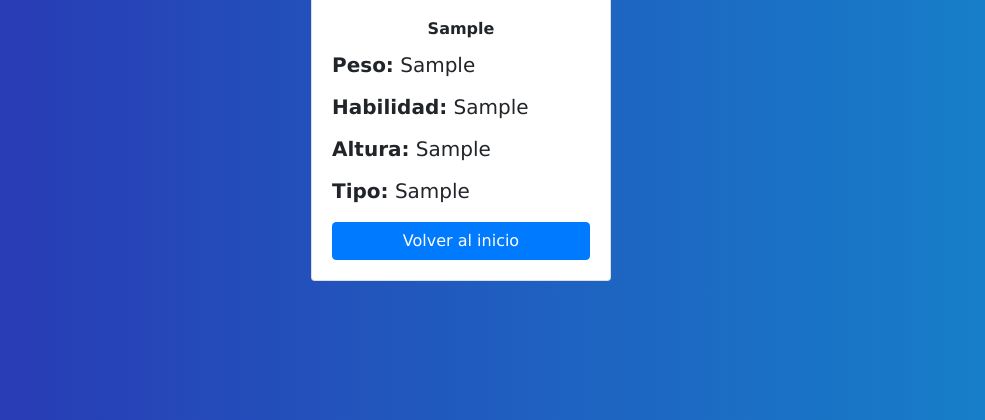
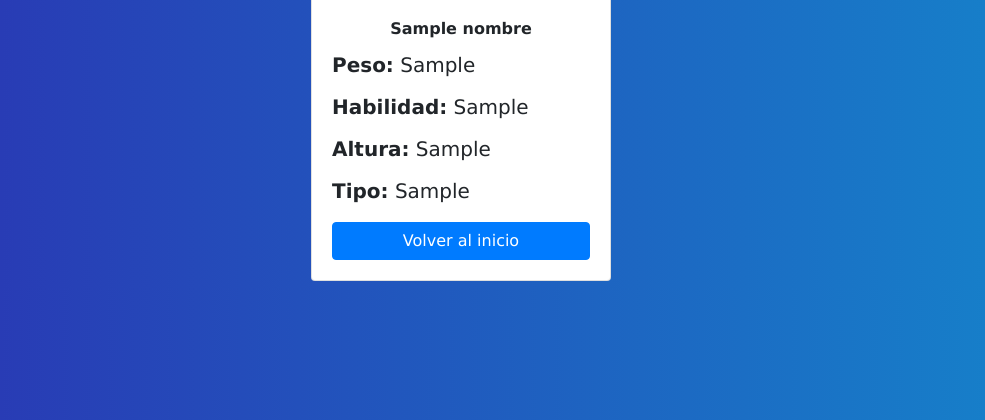
Before and after one commit to Erinxon/app_web__flask_python, a Flask app: template templates/lista.html in a window 1280 px wide. Shown: the part 352-772 px from the top of the page, without its empty margins (147-1132 px from the left). Run offline with Flask 2, Linux system fonts and the light colour scheme; the template is opened without the code that fills it: most values are stand-ins (such as "Sample title", 1, 10 or a date in 2020); some libraries are stand-ins or nearby versions.

Commit message:
Segundo Commit

```diff
--- a/app.py
+++ b/app.py
@@ -10,7 +10,6 @@ import datetime
 app = Flask(__name__)
 app.secret_key = "mysecretkey"
 app.url_map.strict_slashes = False
-
 
 @app.route('/')
 def index():
@@ -47,11 +46,11 @@ def lista():
 
             img = buscar_informacion['sprites']['front_default']
 
-            return render_template('lista.html', n=nombre, p=peso, h=habilidad, a=altura, t=tipo, i=img)
+            return render_template('lista.html', nombre=nombre, p=peso, h=habilidad, a=altura, t=tipo, i=img)
         else:
-            return render_template('lista.html', n=None, p=False)
+            return render_template('lista.html', nombre=None)
     except:
-        return render_template('lista.html', n=None, p=False)
+        return render_template('lista.html', nombre=None)
 
 
 app.run(debug=True)
--- /dev/null
+++ b/static/app.js
@@ -0,0 +1,13 @@
+const botonBuscar = document.querySelector('#buscar');
+
+
+if(botonBuscar){
+    botonBuscar.addEventListener('click', function(e){
+        console.log('Click en buscar pokemon');
+        botonBuscar.innerHTML = `<div class="spinner-border text-light" role="status">
+        <span class="sr-only">calgando</span>
+        </div>`;
+        botonBuscar.disabled = false
+        e.stopPropagation();
+    });
+}
--- a/templates/index.html
+++ b/templates/index.html
@@ -9,8 +9,9 @@
           <input type="text" class="form-control" name="nombre_pokemon" placeholder="Escriba el nombre del pokemon">
         </div>
         <div class="form-group">
-          <button type="submit" class="btn btn-primary btn-block">
+          <button type="submit" class="btn btn-primary btn-block" id="buscar">
             Buscar Pokemon
+
           </button>
         </div>
       </form>
@@ -21,5 +22,4 @@
 
 
 
-
 {% endblock body %}
--- a/templates/layout.html
+++ b/templates/layout.html
@@ -5,7 +5,6 @@
   <meta charset="UTF-8">
   <title>Pokemones</title>
 
-  <!--link rel="stylesheet" href="https://bootswatch.com/4/materia/bootstrap.min.css"-->
   <link rel="stylesheet" href="https://stackpath.bootstrapcdn.com/bootstrap/4.5.2/css/bootstrap.min.css" integrity="sha384-JcKb8q3iqJ61gNV9KGb8thSsNjpSL0n8PARn9HuZOnIxN0hoP+VmmDGMN5t9UJ0Z" crossorigin="anonymous">
 </head>
 <style>
@@ -19,7 +18,6 @@
     font-family: Verdana, Geneva, Tahoma, sans-serif;
 
   }
-
 
 </style>
 
@@ -51,6 +49,8 @@
   <script src="https://stackpath.bootstrapcdn.com/bootstrap/4.1.3/js/bootstrap.min.js"
     integrity="sha384-ChfqqxuZUCnJSK3+MXmPNIyE6ZbWh2IMqE241rYiqJxyMiZ6OW/JmZQ5stwEULTy"
     crossorigin="anonymous"></script>
+
+    <script src="{{url_for('static', filename='app.js')}}"></script>
 </body>
 
 </html>
--- a/templates/lista.html
+++ b/templates/lista.html
@@ -1,29 +1,23 @@
 {% extends "layout.html" %}
 
 {% block pokemones %}
-    {% if n %}
-
-
+{% if nombre %}
 <div class="col-4 p-2 offset-md-4">
     <div class="card" style="width:300px">
     <img class="card-img-top" src="{{ i }}" style="width: 100%; height: 238px;"">
-            <div class="card-body">
-                <h6 style="text-align: center;" class="card-title"><b>{{ n }}</b></h6>
+    <div class=" card-body">
+        <h6 style="text-align: center;" class="card-title"><b>{{ nombre }}</b></h6>
         <p class="card-title"><b>Peso:</b> {{ p }}</p>
         <p class="card-title"><b>Habilidad:</b> {{ h }}</p>
         <p class="card-title"><b>Altura:</b> {{ a }}</p>
         <p class="card-text"><b>Tipo:</b> {{ t }}</p>
-
         <a href="{{url_for('index')}}" class="btn btn-primary btn-block">Volver al inicio</a>
     </div>
 </div>
 </div>
-
 {% endif %}
 
-    {% if n == None and p== False %}
-
-
+{% if nombre == None %}
 <div class="col-4 p-2 offset-md-4">
     <div class="card" style="width:400px">
         <div class="alert alert-warning" role="alert">
@@ -36,7 +30,6 @@
         </div>
     </div>
 </div>
-
 {% endif %}
 
 {% endblock %}
```
Lines whose indentation alone changed are shown as unchanged.
